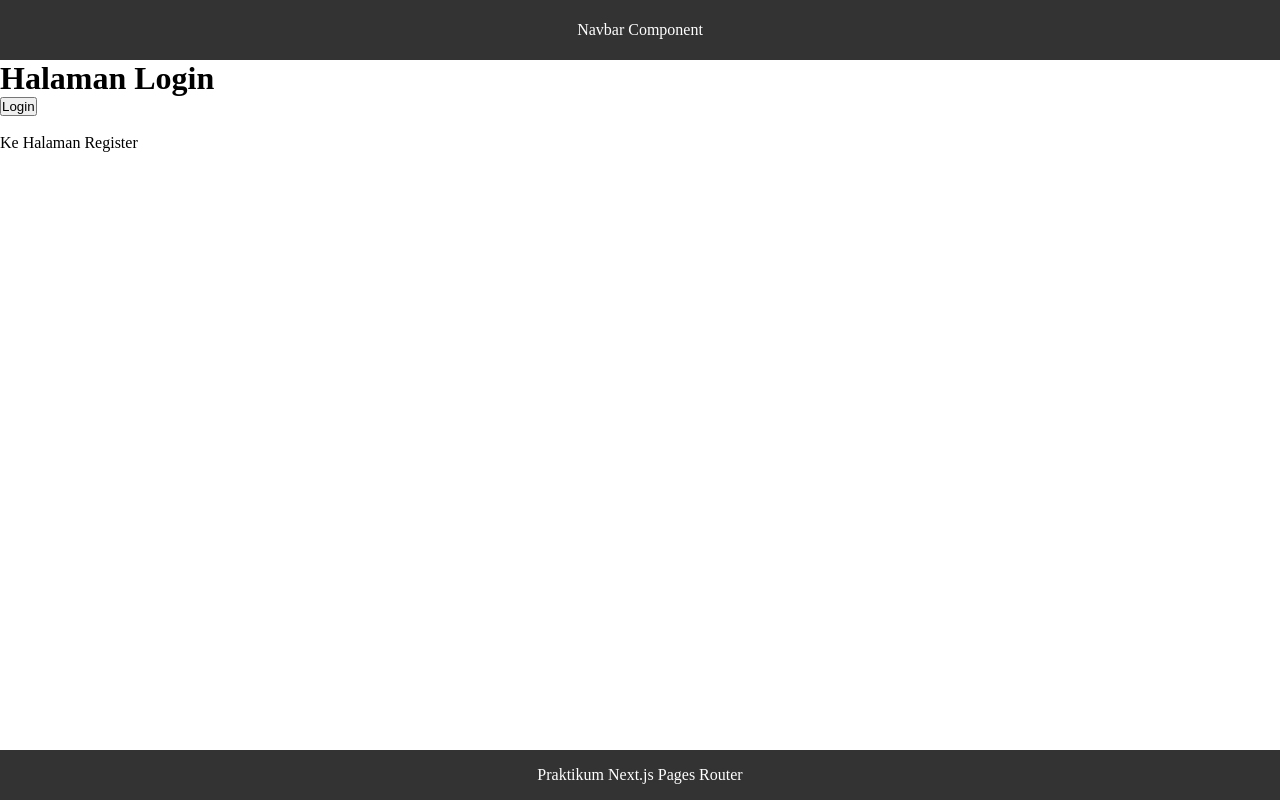
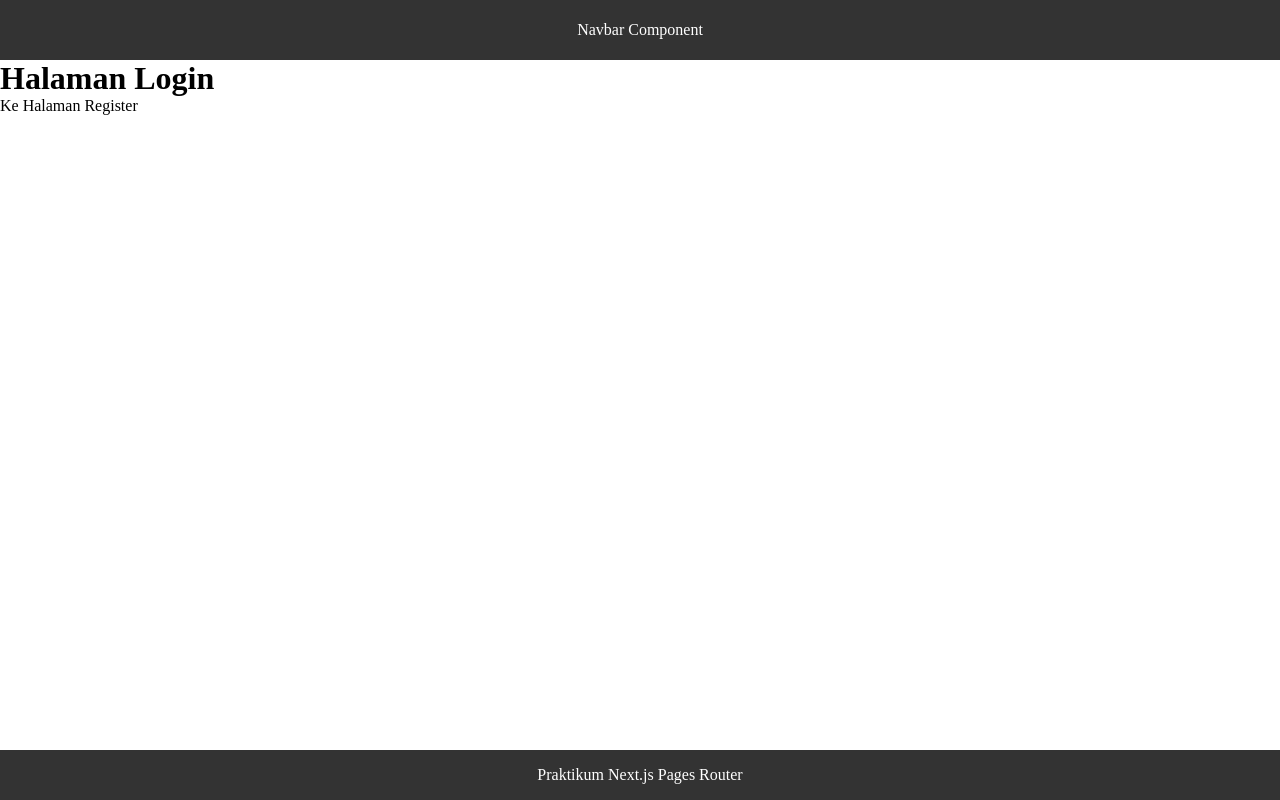
Before and after one commit to dhanisaptrri/Pemrograman_Framework, a Next.js app in the folder praktikum3/my-app/: page /auth/login in a window 1280 px wide. Built offline with nearby package versions, Linux system fonts and the light colour scheme.

Commit message:
	Login ↔ Register (Link

```diff
--- a/praktikum3/my-app/src/pages/auth/login.tsx
+++ b/praktikum3/my-app/src/pages/auth/login.tsx
@@ -1,19 +1,9 @@
 import Link from "next/link";
-import { useRouter } from "next/router";
 
 const HalamanLogin = () => {
-  const { push } = useRouter();
-
-  const handlerLogin = () => {
-    push("/produk");
-  };
-
   return (
     <div>
       <h1>Halaman Login</h1>
-
-      <button onClick={handlerLogin}>Login</button>
-      <br /><br />
 
       <Link href="/auth/register">
         Ke Halaman Register
--- a/praktikum3/my-app/src/pages/auth/register.tsx
+++ b/praktikum3/my-app/src/pages/auth/register.tsx
@@ -3,7 +3,7 @@ import Link from "next/link";
 const halamanRegister = () => {
     return (
         <div>
-            <h1>halaman Register</h1>
+            <h1>Halaman Register</h1>
             <Link href="/auth/login">Ke Halaman Login</Link>
         </div>
     );
```
